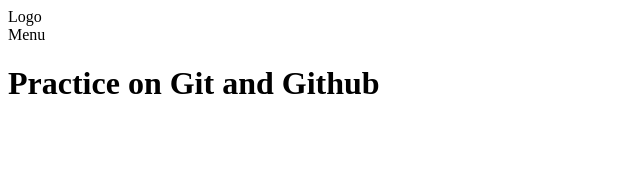
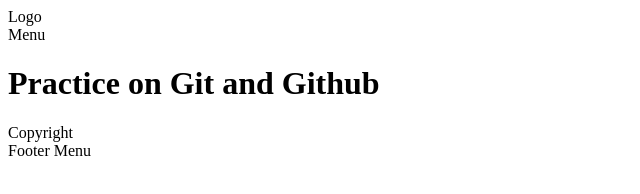
Before and after one commit to jomardev25/git-practice, a plain HTML site: page index.html in a window 1280 px wide. Shown: the whole page, without its empty margins (0-640 px from the left). Drawn offline with Linux system fonts and the light colour scheme.

Commit message:
added footer section

```diff
--- a/index.html
+++ b/index.html
@@ -10,5 +10,11 @@
             </div>
         </header>
         <h1>Practice on Git and Github</h1>
+		<footer>
+			<div class="row">
+                <div class="col-2">Copyright</div>
+                <div class="col-2">Footer Menu</div>
+            </div>
+		</footer>
     </body>
 </html>
```
